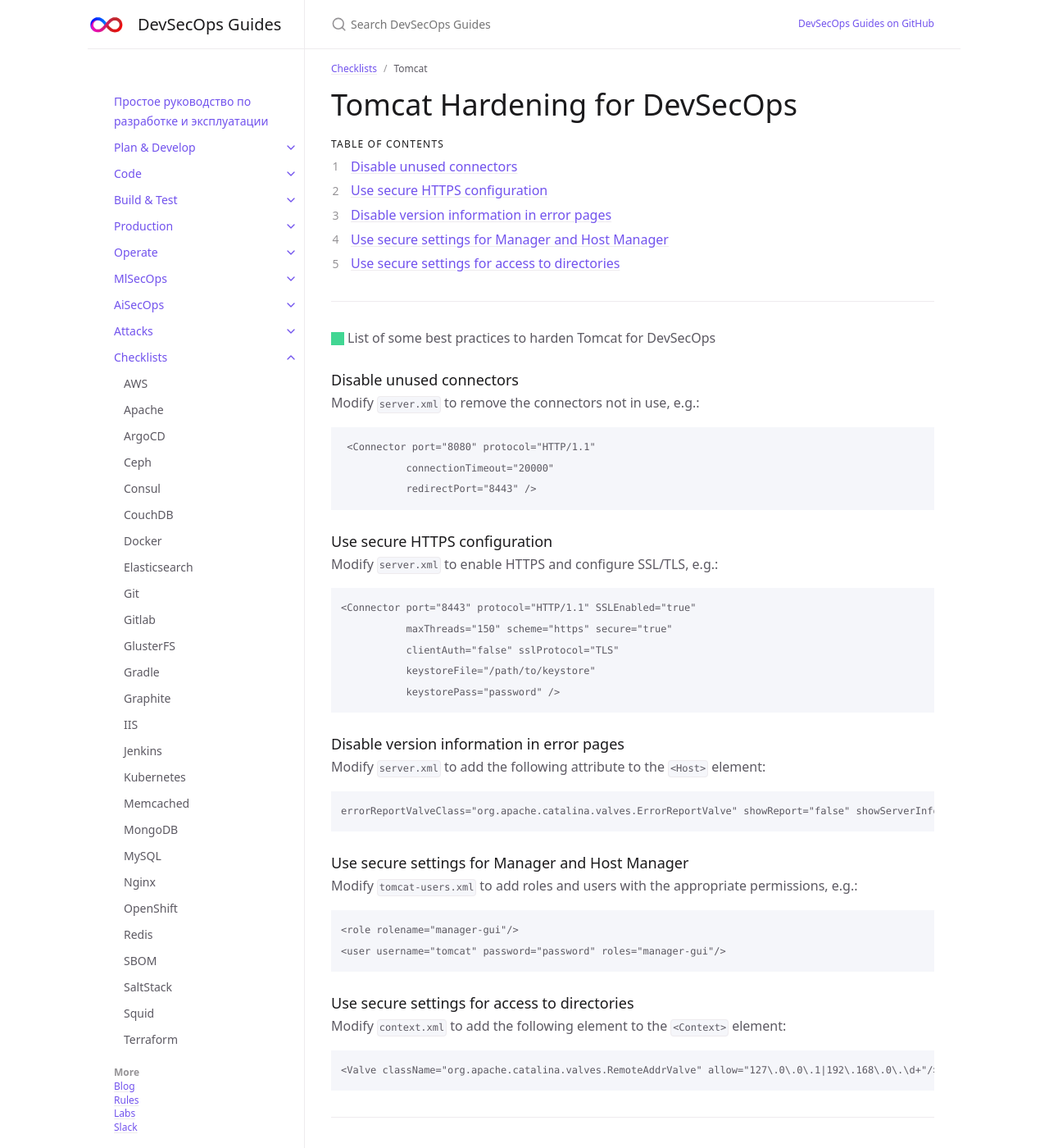
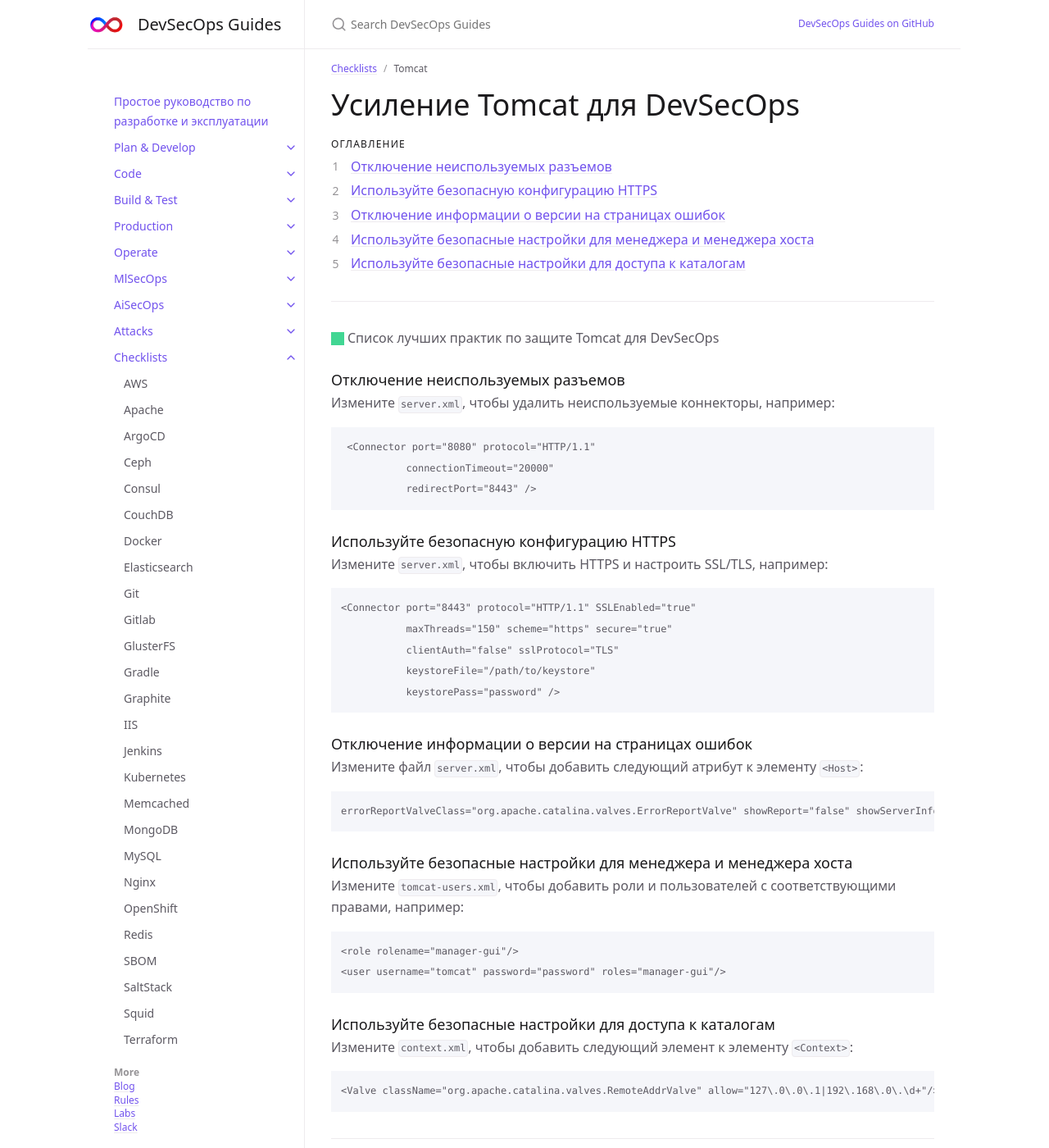
Before and after one commit to 2artem2/Work-Stuff, a Jekyll site: the page built from docs/checklists/tomcat.md, in a window 1280 px wide and 1400 px high. Shown: the whole window at 82% size. Built offline with Jekyll 4.4.1, drawn with Linux system fonts in a browser that asks for light colours.

Commit message:
tomcat.md

````diff
--- a/docs/checklists/tomcat.md
+++ b/docs/checklists/tomcat.md
@@ -4,10 +4,10 @@ title: Tomcat
 parent: Checklists
 ---
 
-# Tomcat Hardening for DevSecOps
+# Усиление Tomcat для DevSecOps
 {: .no_toc }
 
-## Table of contents
+## Оглавление
 {: .no_toc .text-delta }
 
 1. TOC
@@ -15,12 +15,12 @@ parent: Checklists
 
 ---
 
-<span class="d-inline-block p-2 mr-1 v-align-middle bg-green-000"></span>List of some best practices to harden Tomcat for DevSecOps
+<span class="d-inline-block p-2 mr-1 v-align-middle bg-green-000"></span>Список лучших практик по защите Tomcat для DevSecOps
 
 
-### Disable unused connectors
+### Отключение неиспользуемых разъемов
 
- Modify `server.xml` to remove the connectors not in use, e.g.:
+ Измените `server.xml`, чтобы удалить неиспользуемые коннекторы, например:
 
  ```
  <Connector port="8080" protocol="HTTP/1.1"
@@ -29,9 +29,9 @@ parent: Checklists
  ```
 
 
-### Use secure HTTPS configuration
+### Используйте безопасную конфигурацию HTTPS
 
-Modify `server.xml` to enable HTTPS and configure SSL/TLS, e.g.:
+Измените `server.xml`, чтобы включить HTTPS и настроить SSL/TLS, например:
 
 ```
 <Connector port="8443" protocol="HTTP/1.1" SSLEnabled="true"
@@ -42,18 +42,18 @@ Modify `server.xml` to enable HTTPS and configure SSL/TLS, e.g.:
 ```
 
 
-### Disable version information in error pages
+### Отключение информации о версии на страницах ошибок
 
-Modify `server.xml` to add the following attribute to the `<Host>` element:
+Измените файл `server.xml`, чтобы добавить следующий атрибут к элементу `<Host>`:
 
 ```
 errorReportValveClass="org.apache.catalina.valves.ErrorReportValve" showReport="false" showServerInfo="false"
 ```
 
 
-### Use secure settings for Manager and Host Manager
+### Используйте безопасные настройки для менеджера и менеджера хоста
 
-Modify `tomcat-users.xml` to add roles and users with the appropriate permissions, e.g.:
+Измените `tomcat-users.xml`, чтобы добавить роли и пользователей с соответствующими правами, например:
 
 
 ```
@@ -62,9 +62,9 @@ Modify `tomcat-users.xml` to add roles and users with the appropriate permission
 ```
 
 
-### Use secure settings for access to directories
+### Используйте безопасные настройки для доступа к каталогам
 
-Modify `context.xml` to add the following element to the `<Context>` element:
+Измените `context.xml`, чтобы добавить следующий элемент к элементу `<Context>`:
 
 
 ```
````
